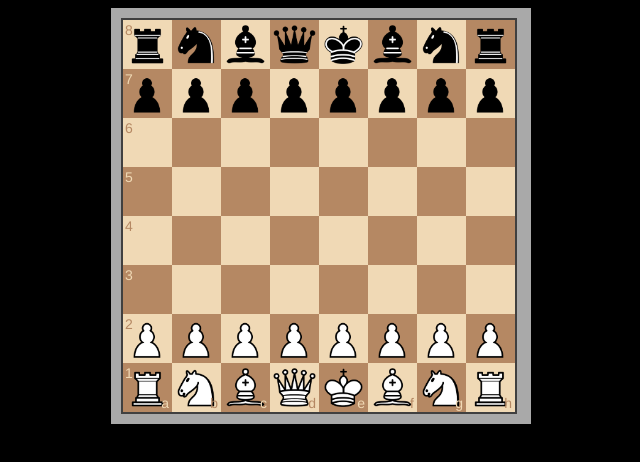
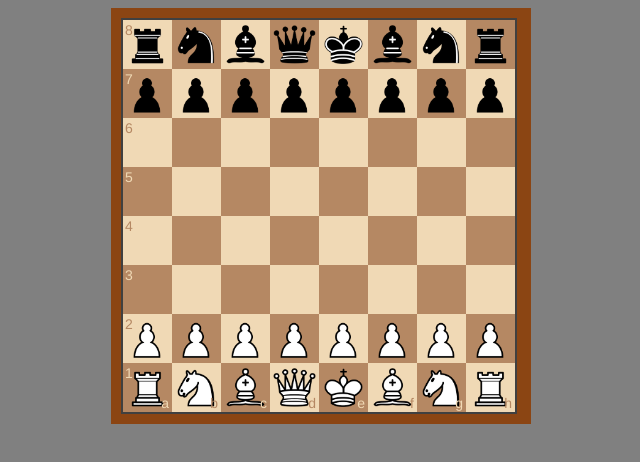
Before and after one commit to azraf-a/chesswizard, a website: page index.html in a window 1280 px wide. Shown: the whole page, without its empty margins (319-959 px from the left). Drawn offline with nearby package versions, Linux system fonts and the light colour scheme.

Commit message:
Update index.html

```diff
--- a/index.html
+++ b/index.html
@@ -7,7 +7,7 @@
         width: 50%;
         margin: auto;
         padding: 10px;
-        background: #A9A9A9;
+        background: #8B4513;
       }
     </style>
     <link rel="stylesheet" href="css/chessboard-1.0.0.min.css">
@@ -15,7 +15,7 @@
     <script src="js/chessboard-1.0.0.min.js"></script>
     <script src="js/chess.js"></script>
   </head>
-  <body style="background-color:black;">
+  <body style="background-color:grey;">
     <div class="container", id="myBoard" style="width: 400px"></div>
 
     <script>
```
